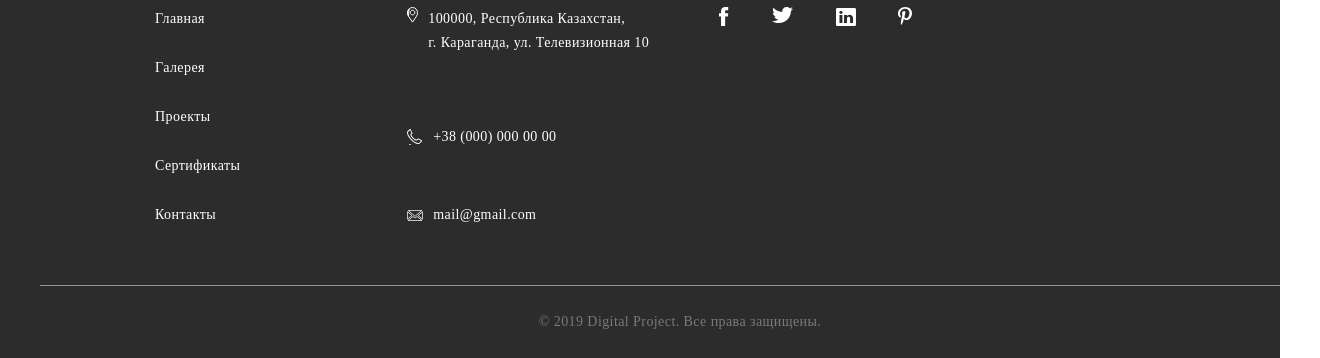
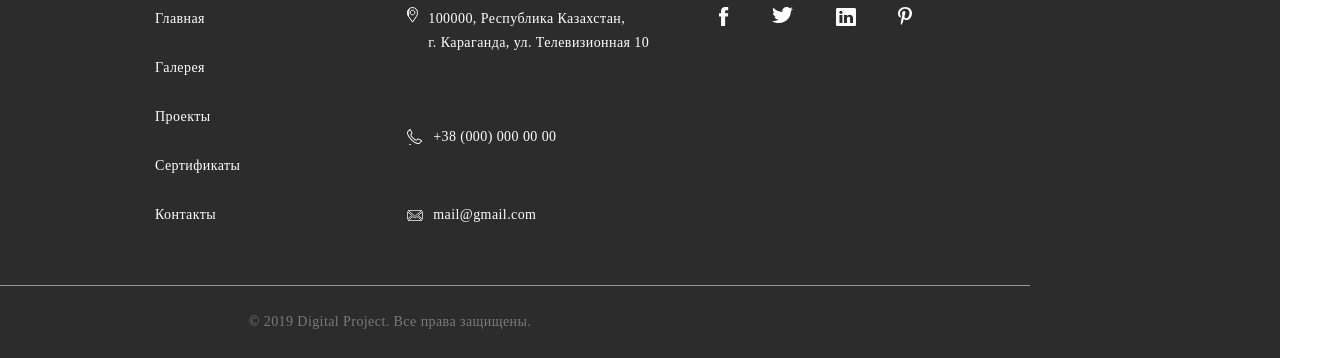
Before and after one commit to E-gap/smart-orange-test, a website built with Parcel: page src/index.html in a window 1280 px wide. Shown: the part 3770-4128 px from the top of the page, 1320 px wide, since content can reach past the window. Built offline with nearby package versions, Linux system fonts and the light colour scheme; files whose address does not match are found by name.

Commit message:
update footer

```diff
--- a/src/sass/_footer.scss
+++ b/src/sass/_footer.scss
@@ -127,6 +127,7 @@
   padding-bottom: 24px;
   border-top: 1px solid rgba(255, 255, 255, 0.5);
   width: 100vw;
+  margin-left: -290px;
 }
 
 .footer__social__list {
```
Also changed, not shown: src/sass/index.css, 1 other file.
